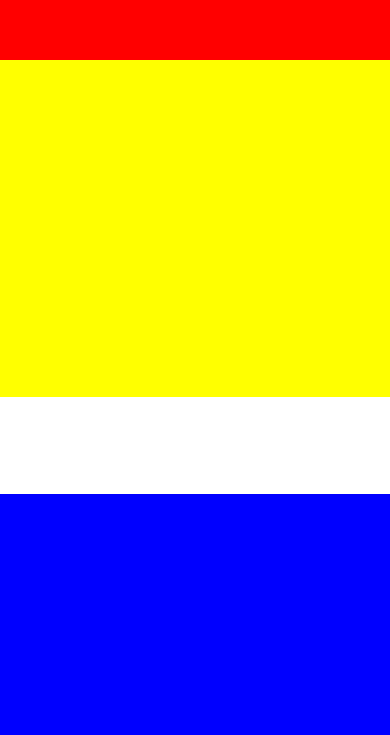
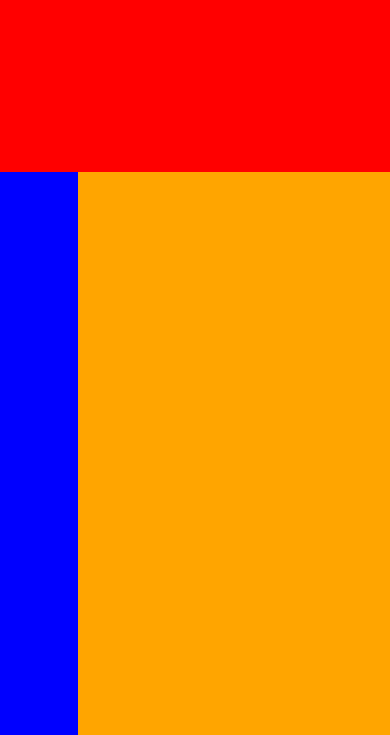
Before and after one commit to genie0320/firstExpoApp, a React Native app in the folder firstExpoApp/: screen / in a window 390 px wide. Shown: the part 109-844 px from the top of the page. Built offline with nearby package versions, Linux system fonts and the light colour scheme.

Commit message:
flexDirection

```diff
--- a/firstExpoApp/App.js
+++ b/firstExpoApp/App.js
@@ -8,15 +8,13 @@ export default function App() {
 
       </View>
       <View style={styles.containerTwo}>
-
-      </View>
-      <View style={styles.containerThree}>
-        <View style={styles.InnerOne}>
+        <View style={styles.innerOne}>
 
         </View>
-        <View style={styles.InnerTwo}>
+        <View style={styles.innerTwo}>
 
         </View>
+
       </View>
     </View>
   );
@@ -24,7 +22,7 @@ export default function App() {
 
 const styles = StyleSheet.create({
   container: {
-    flex:1 // 껍데기를 100%로 봤을 때, 자식 요소들이 그걸 얼마나 차지할지의 문제. 마치 유산 같군.
+    flex:1
   },
   containerOne: {
     flex:1,
@@ -32,18 +30,15 @@ const styles = StyleSheet.create({
   },
   containerTwo:{
     flex:2,
+    flexDirection:"row", //column
     backgroundColor:"yellow"
   },
-  containerThree:{
-    flex:2,
+  innerOne: {
+    flex:1,
     backgroundColor:"blue"
   },
-  InnerOne:{
-    flex:2,
-    backgroundColor:"white"
-  },
-  InnerTwo:{
-    flex:5,
-    backgroundColor:"blue"
+  innerTwo: {
+    flex:4,
+    backgroundColor:"orange"
   }
 });
```
